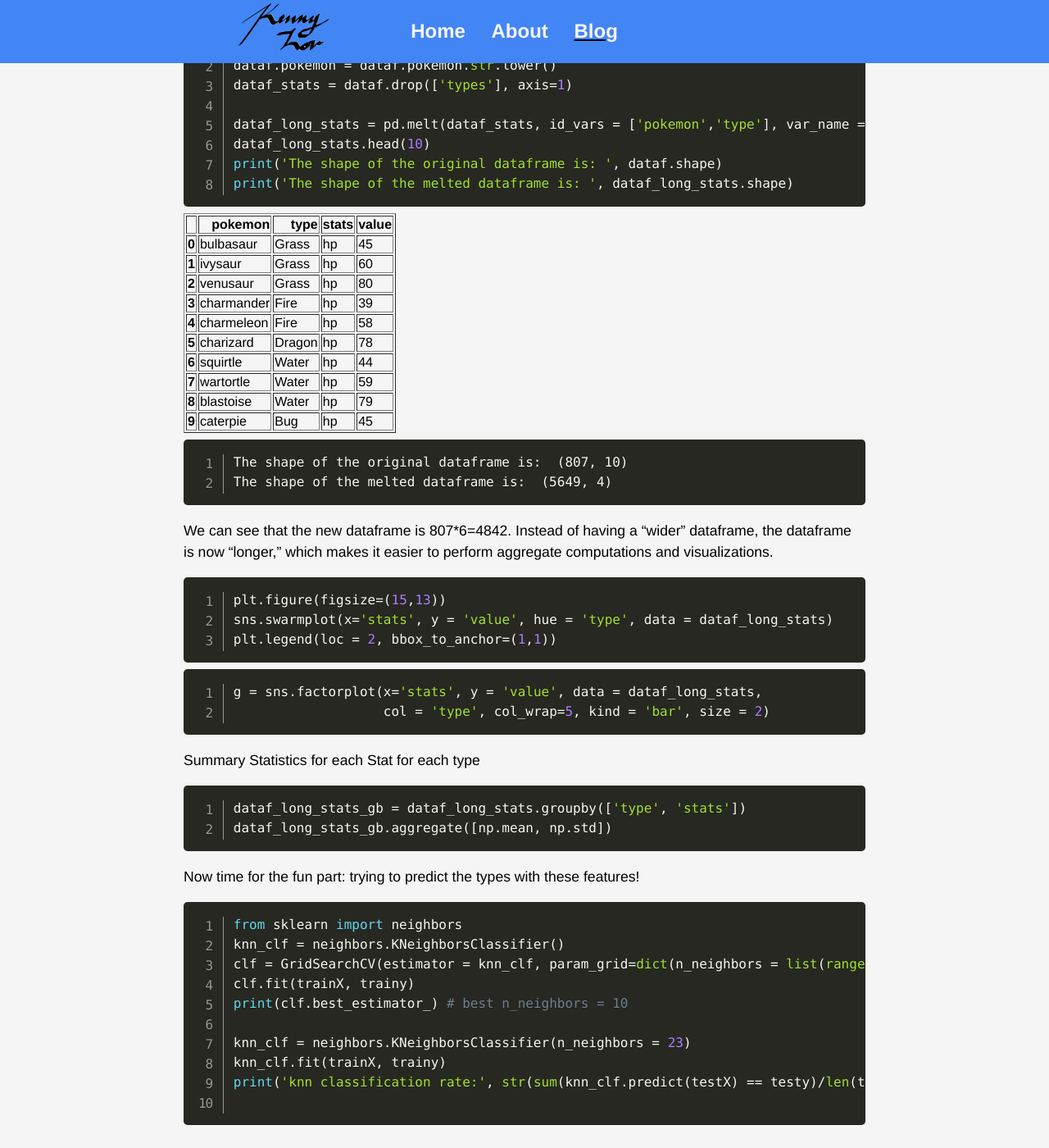
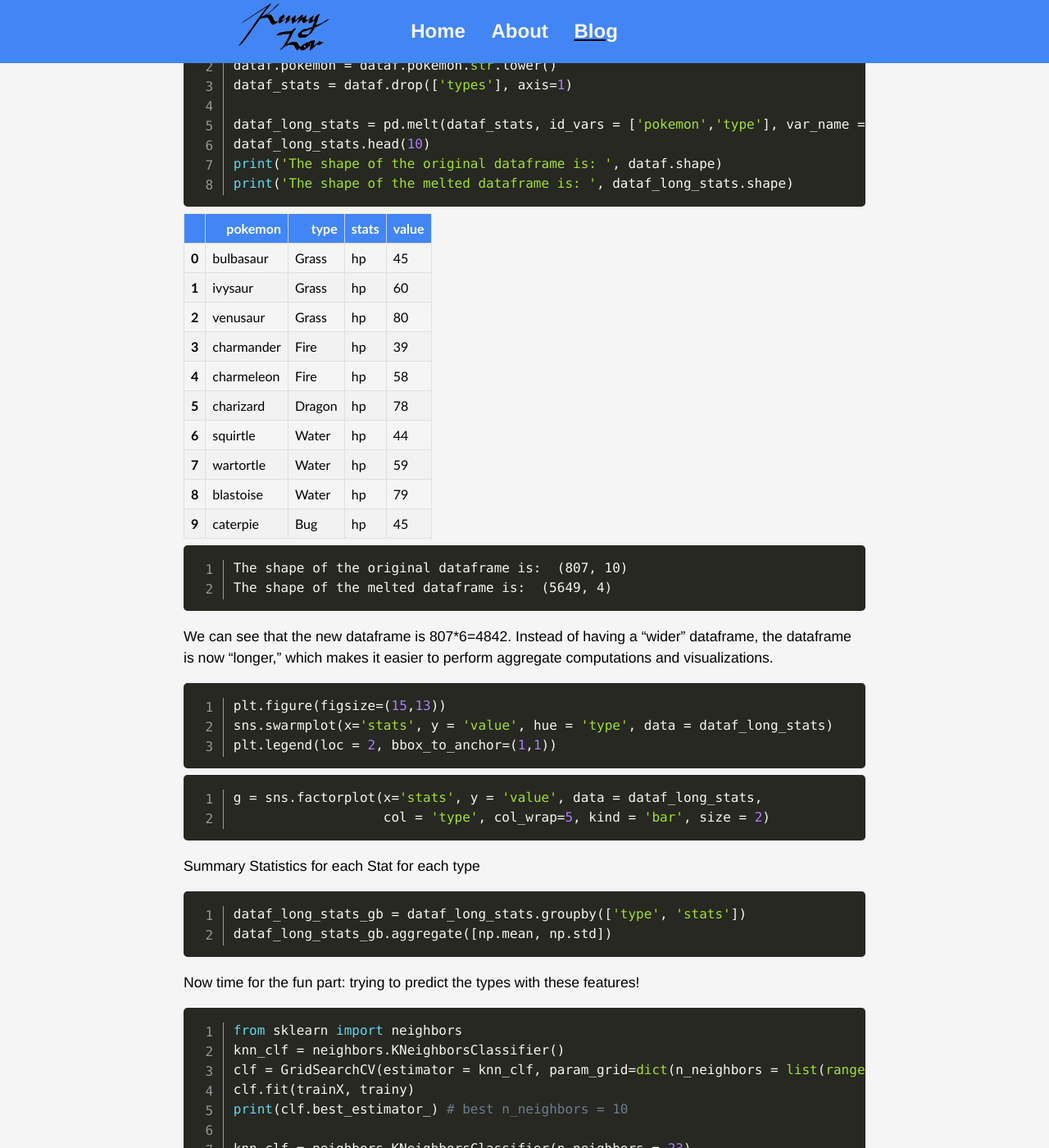
Before and after one commit to clfkenny/clfkenny.github.io, a Jekyll site: the page built from projects/pokemon_classifier/index.md, in a window 1280 px wide and 1400 px high, scrolled down 1742 px. Shown: the whole window at 82% size. Built offline with Jekyll 4.4.1, drawn with Linux system fonts in a browser that asks for light colours.

Commit message:
Update projects.css

```diff
--- a/css/projects.css
+++ b/css/projects.css
@@ -120,18 +120,6 @@ p:nth-child(3){
     text-align:center;
 }
 
-/* Code blocks */
-pre[class*="language-"] {
-	padding: 1em;
-	margin: .5em 0;
-	max-height: 400px;
-	overflow:auto;
-	border-radius: 0.3em;
-}
-
-pre.highlight{
-    padding: 10px;
-}
 i.material-icons{
   position: relative;
   /* Adjust these values accordingly */
@@ -154,3 +142,39 @@ img#logo {
     from { opacity: 0; }
     to   { opacity: 1; }
 }
+
+
+/* Code blocks */
+pre[class*="language-"] {
+	padding: 1em;
+	margin: .5em 0;
+	max-height: 400px;
+	overflow:auto;
+	border-radius: 0.3em;
+}
+pre.highlight{
+    padding: 10px;
+}
+
+/* tables */
+table.dataframe {
+    font-family: "Trebuchet MS", Arial, Helvetica, sans-serif;
+    border-collapse: collapse;
+}
+
+td, th {
+    border: 1px solid #dddd;
+    padding: 8px;
+	text-align: left;
+}
+
+tr:nth-child(even){background-color: #f2f2f2;}
+
+tbody tr:hover {background-color: #dddd;}
+
+thead {
+    padding-top: 12px;
+    padding-bottom: 12px;
+    background-color: var(--main-accent-color);
+    color: white;
+}
```
